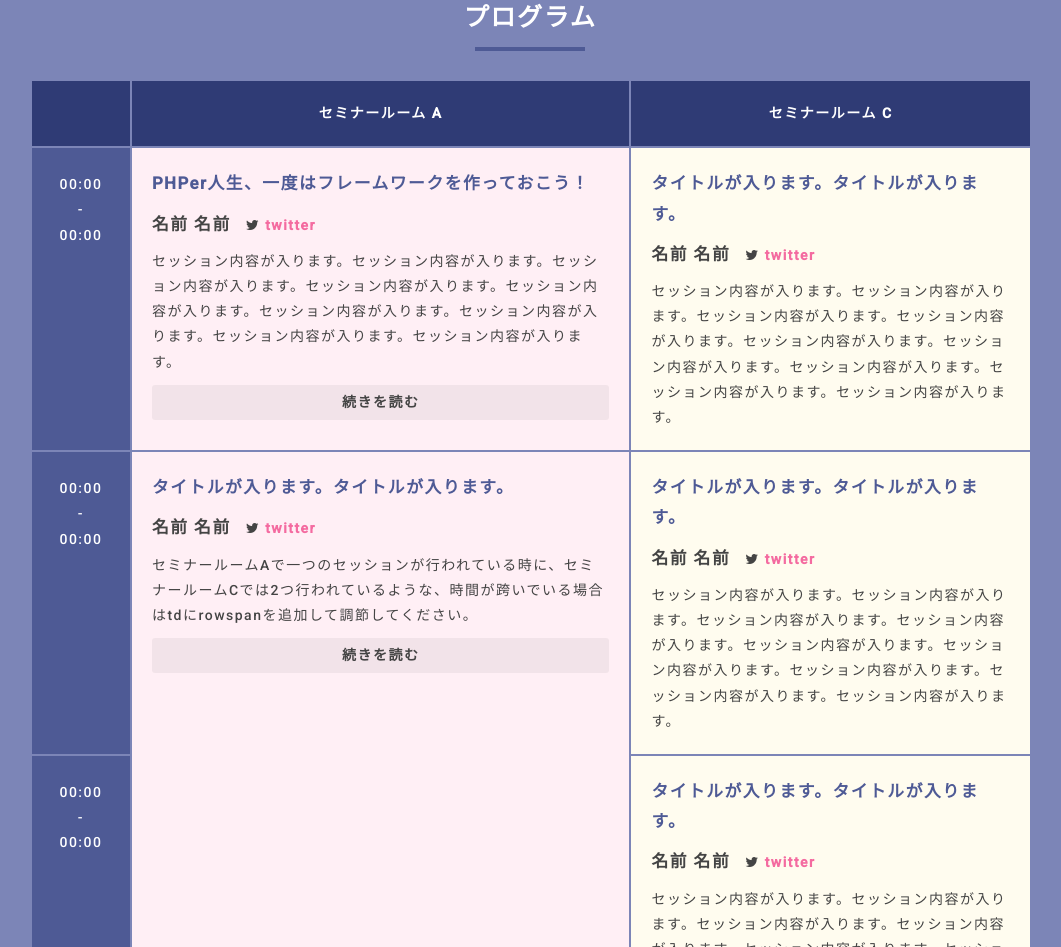
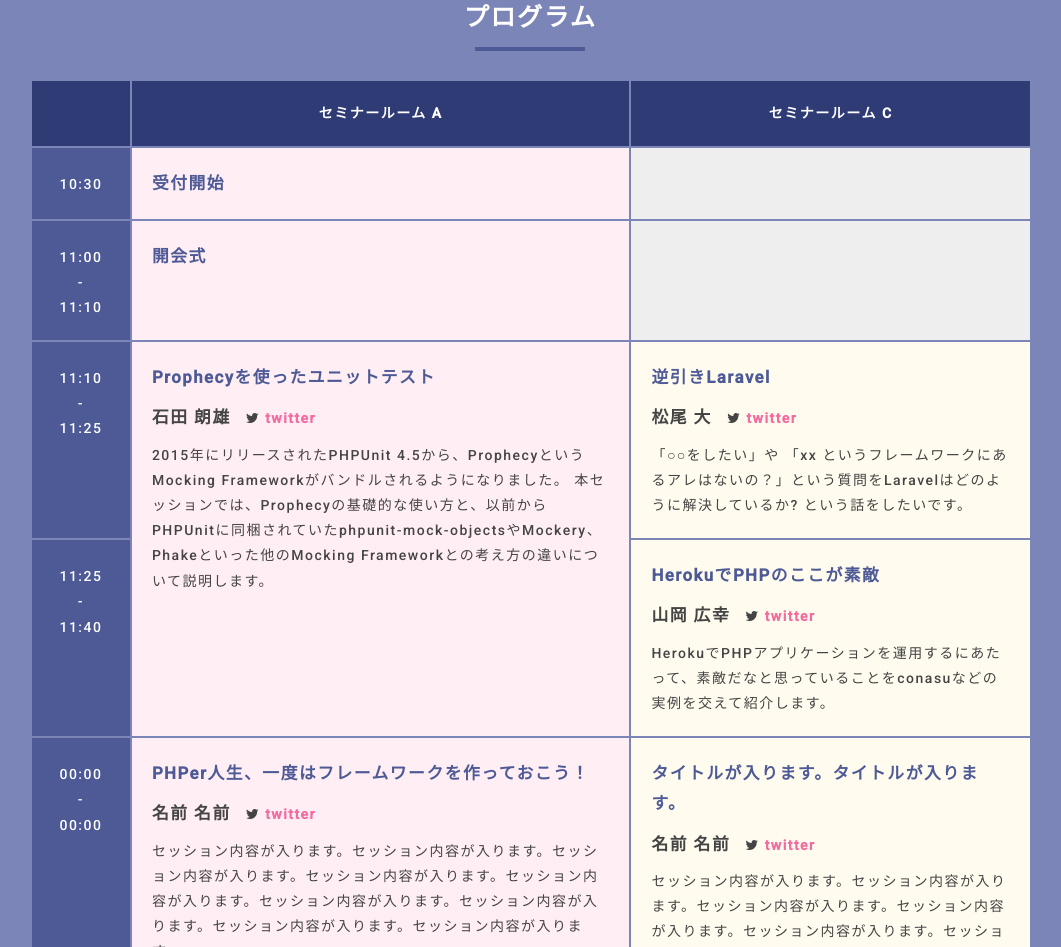
Before and after one commit to sapporophp/php-conference-hokkaido-2016, a plain HTML site: page index.html in a window 1280 px wide. Shown: the part 4128-5075 px from the top of the page, without its empty margins (110-1171 px from the left). Drawn offline with Linux system fonts and the light colour scheme.

Commit message:
mod session program

```diff
--- a/index.html
+++ b/index.html
@@ -185,6 +185,91 @@
 				</tr>
 			</thead>
 			<tbody>
+
+            <!-- 1030 ~ 1100-->
+			<tr>
+				<th>10:30</th>
+
+				<td class="room-a">
+					<div class="program-room">セミナールーム A</div>
+					<h3 class="program-title">受付開始</h3>
+					<div class="program-sumally">
+					</div>
+				</td>
+
+				<td class="room-c no-session">
+					&nbsp;
+					<br>
+				</td>
+			</tr>
+            <!-- /1030 ~ 1100-->
+
+            <!-- 1100 ~ 1110-->
+			<tr>
+				<th>11:00<br>-<br>11:10</th>
+
+				<td class="room-a">
+					<div class="program-room">セミナールーム A</div>
+					<h3 class="program-title">開会式</h3>
+					<div class="program-sumally">
+					</div>
+				</td>
+
+				<td class="room-c no-session">
+					&nbsp;
+					<br>
+				</td>
+			</tr>
+            <!-- /1100 ~ 1110-->
+
+            <!-- 1110 ~ 1140 -->
+			<tr>
+				<th>11:10<br>-<br>11:25</th>
+
+				<td class="room-a" rowspan="2">
+					<div class="program-room">セミナールーム A</div>
+					<h3 class="program-title">Prophecyを使ったユニットテスト</h3>
+					<div class="program-speaker">
+						<span class="program-speaker-name">石田 朗雄</span>
+						<i class="fa fa-twitter"></i><a href="https://twitter.com/iakio">twitter</a>
+					</div>
+					<div class="program-sumally">
+                    2015年にリリースされたPHPUnit 4.5から、ProphecyというMocking Frameworkがバンドルされるようになりました。
+                    本セッションでは、Prophecyの基礎的な使い方と、以前からPHPUnitに同梱されていたphpunit-mock-objectsやMockery、Phakeといった他のMocking Frameworkとの考え方の違いについて説明します。
+					</div>
+				</td>
+
+				<td class="room-c">
+					<div class="program-room">セミナールーム C</div>
+					<h3 class="program-title">逆引きLaravel</h3>
+					<div class="program-speaker">
+						<span class="program-speaker-name">松尾 大</span>
+						<i class="fa fa-twitter"></i><a href="https://twitter.com/localdisk">twitter</a>
+					</div>
+					<div class="program-sumally">
+                    「○○をしたい」や  「xx というフレームワークにあるアレはないの？」という質問をLaravelはどのように解決しているか? という話をしたいです。
+					</div>
+				</td>
+
+			</tr>
+			<tr>
+				<th>11:25<br>-<br>11:40</th>
+
+				<td class="room-c">
+					<div class="program-room">セミナールーム C</div>
+					<h3 class="program-title">HerokuでPHPのここが素敵</h3>
+					<div class="program-speaker">
+						<span class="program-speaker-name">山岡 広幸</span>
+						<i class="fa fa-twitter"></i><a href="https://twitter.com/hiro_y">twitter</a>
+					</div>
+					<div class="program-sumally">
+                    HerokuでPHPアプリケーションを運用するにあたって、素敵だなと思っていることをconasuなどの実例を交えて紹介します。
+					</div>
+				</td>
+			</tr>
+            <!-- /1110 ~ 1140 -->
+
+            <!-- 1140 ~ 1210 -->
 			<tr>
 				<th>00:00<br>-<br>00:00</th>
 
@@ -214,8 +299,10 @@
 						セッション内容が入ります。セッション内容が入ります。セッション内容が入ります。セッション内容が入ります。セッション内容が入ります。セッション内容が入ります。セッション内容が入ります。セッション内容が入ります。セッション内容が入ります。
 					</div>
 				</td>
+			</tr>
+            <!-- /1140 ~ 1210 -->
 
-			</tr>
+            <!-- 1210 ~ 1210 -->
 			<tr>
 				<th>00:00<br>-<br>00:00</th>
 
```
